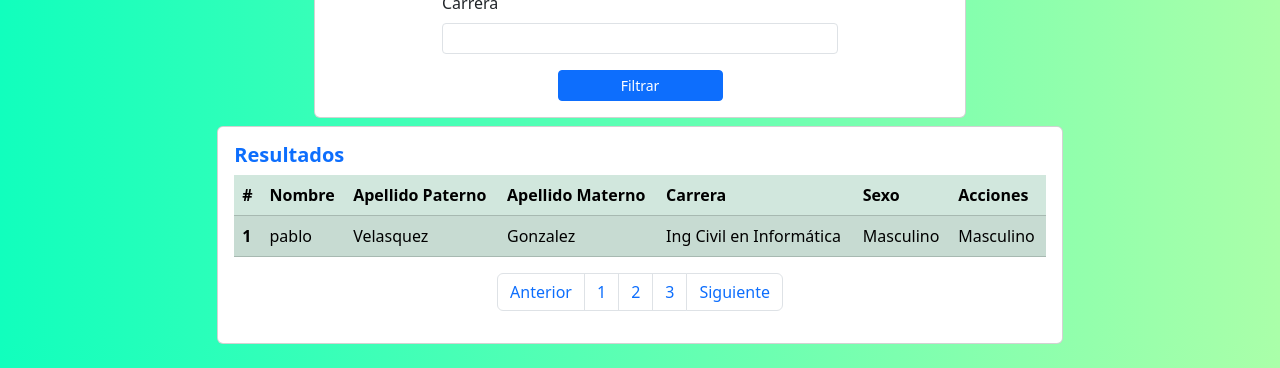
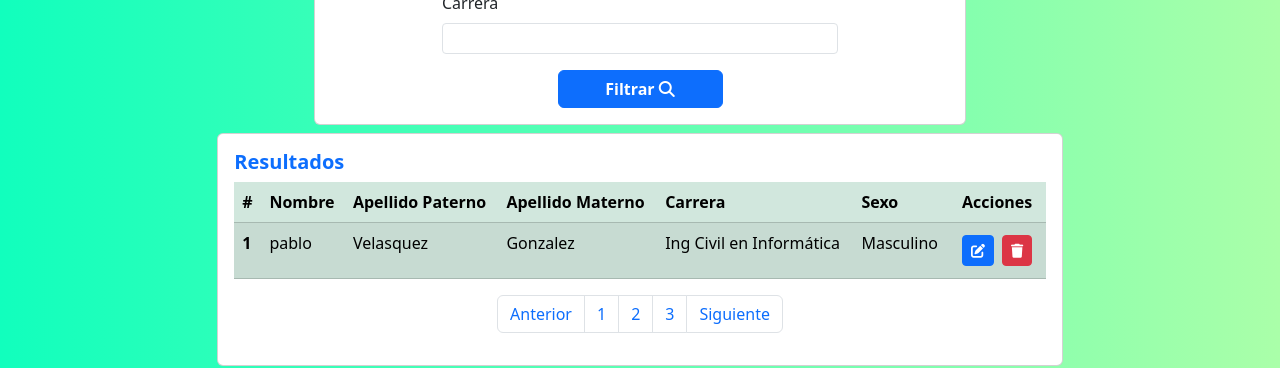
Before and after one commit to pabvelas01/front-evaluable, an Angular app: page /mantenedor-alumno in a window 1280 px wide. Shown: the part 391-759 px from the top of the page. Built offline with nearby package versions, Linux system fonts and the light colour scheme.

Commit message:
Agrega main

```diff
--- a/src/app/components/listar-alumnos/listar-alumnos.component.html
+++ b/src/app/components/listar-alumnos/listar-alumnos.component.html
@@ -18,8 +18,8 @@
                         <input type="email" class="form-control form-control-sm" id="nombre" placeholder="">
                       </div>
                       <div class="text-center">
-                      <button class="btn btn-primary btn-sm  col-lg-5">Filtrar</button>
-                    </div>
+                        <button class="btn btn-primary btn-md  col-lg-5"><strong>Filtrar <i class="fa-solid fa-magnifying-glass"></i></strong></button>
+                      </div>
 
                 </form>
             </div>
@@ -37,7 +37,7 @@
                               <th scope="col">Apellido Materno</th>
                               <th scope="col">Carrera</th>
                               <th scope="col">Sexo</th>
-                              <th *ngIf="Editable===true" scope="col">Acciones</th>
+                              <th class="text-center" *ngIf="Editable===true" scope="col">Acciones</th>
                             </tr>
                           </thead>
                           <tbody>
@@ -48,7 +48,11 @@
                               <td>Gonzalez</td>
                               <td>Ing Civil en Informática</td>
                               <td>Masculino</td>
-                              <td *ngIf="Editable===true">Masculino</td>
+                              <td *ngIf="Editable===true" class="text-center">
+                                <button type="button" class="btn btn-sm btn-primary m-1"><i class="fa-solid fa-pen-to-square"></i></button>
+                                <button type="button" class="btn btn-sm btn-danger m-1"><i class="fa-solid fa-trash"></i></button>
+
+                                </td>
                             </tr>
 
                           </tbody>
```
